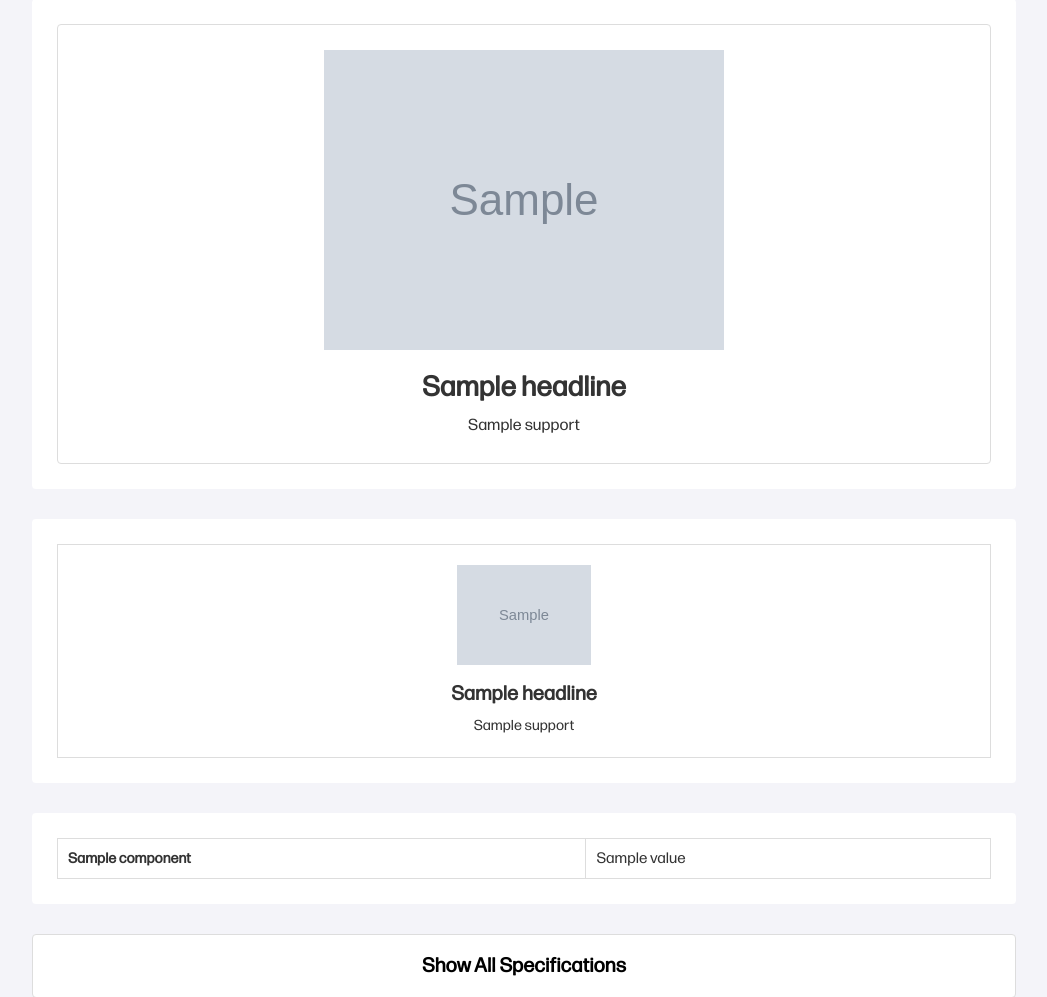
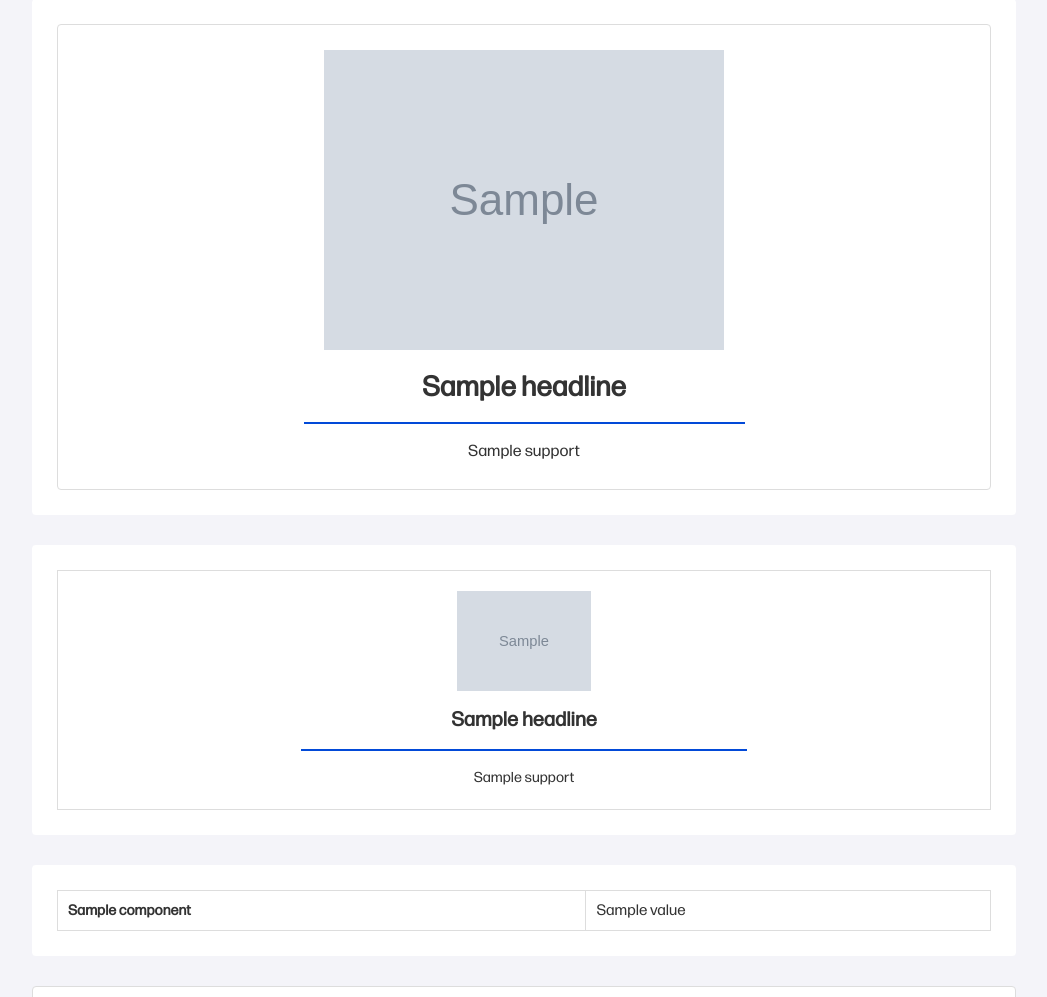
Before and after one commit to jinjernot/leliel, a Flask app: template templates/product_template.html in a window 1280 px wide. Shown: the part 851-1848 px from the top of the page, without its empty margins (116-1163 px from the left). Run offline with Flask 3, Linux system fonts and the light colour scheme; the template is opened without the code that fills it: most values are stand-ins (such as "Sample title", 1, 10 or a date in 2020); grey boxes marked "Sample" are stand-in pictures.

Commit message:
Refactor companion sorting logic and add section divider styling

```diff
--- a/static/css/product_styles.css
+++ b/static/css/product_styles.css
@@ -155,6 +155,14 @@ sup {
 
 .mm-text {
     text-align: center;
+}
+
+.section-divider {
+    border: none;
+    height: 2px;
+    background-color: #024AD8;
+    width: 50%;
+    margin: 1rem auto;
 }
 
 .features-grid {
--- a/templates/product_template.html
+++ b/templates/product_template.html
@@ -62,7 +62,7 @@
                         <img src="{{ block.image_url | escape }}" alt="Marketing Image">
                     </div>
                     <div class="mm-text">
-                        {% if block.headline %}<h3 class="info-headline">{{ block.headline | safe }}</h3>{% endif %}
+                        {% if block.headline %}<h3 class="info-headline">{{ block.headline | safe }}</h3><hr class="section-divider">{% endif %}
                         {% if block.support %}<p class="info-body">{{ block.support | safe }}</p>{% endif %}
                     </div>
                 </div>
@@ -81,7 +81,7 @@
             <img src="{{ block.image_url | escape }}" alt="Feature Image">
           </div>
           <div class="feature-text">
-            <h4 class="info-headline">{{ block.headline | safe }}</h4>
+            <h4 class="info-headline">{{ block.headline | safe }}</h4><hr class="section-divider">
             {% if block.support %}
             <p class="info-body">{{ block.support | safe }}</p>
             {% endif %}
```
Also changed, not shown: app/core/companion_template.py (+5 -12 lines).
